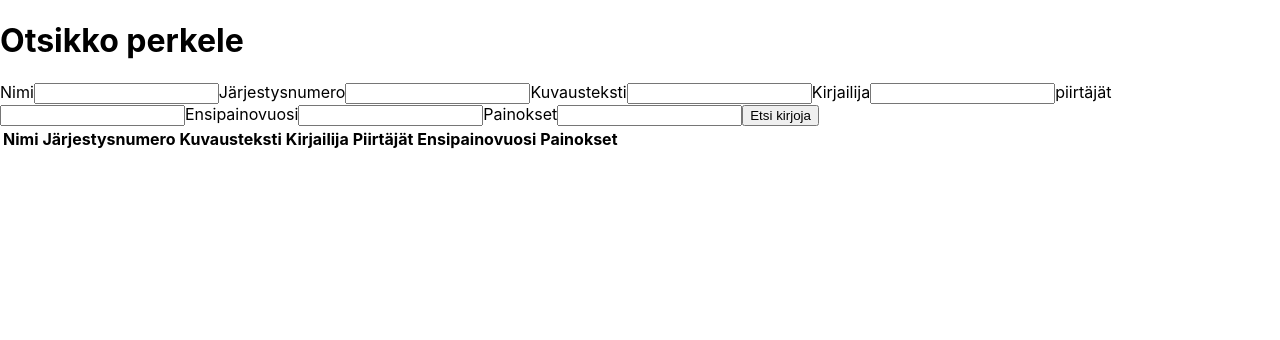
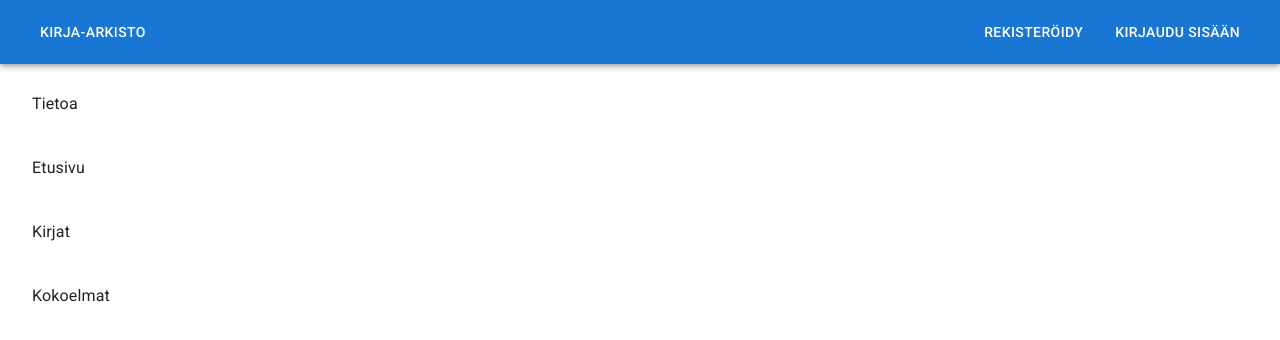
Before and after one commit to Jonpaavo/OT2, a React (Create React App) app in the folder app/: page / in a window 1280 px wide. Shown: the top 340 px of the page. Built offline with nearby package versions, Linux system fonts and the light colour scheme.

Commit message:
Kikkailuja

```diff
--- a/app/package.json
+++ b/app/package.json
@@ -3,6 +3,10 @@
   "version": "0.1.0",
   "private": true,
   "dependencies": {
+    "@emotion/react": "^11.10.6",
+    "@emotion/styled": "^11.10.6",
+    "@fontsource/roboto": "^4.5.8",
+    "@mui/material": "^5.11.11",
     "@testing-library/jest-dom": "^5.16.5",
     "@testing-library/react": "^13.4.0",
     "@testing-library/user-event": "^13.5.0",
--- a/app/public/index.html
+++ b/app/public/index.html
@@ -24,6 +24,9 @@
       work correctly both with client-side routing and a non-root public URL.
       Learn how to configure a non-root public URL by running `npm run build`.
     -->
+    <link rel="stylesheet" href="https://fonts.googleapis.com/css?family=Roboto:300,400,500,700&display=swap"/>
+
+
     <title>React App</title>
   </head>
   <body>
--- a/app/src/Main.js
+++ b/app/src/Main.js
@@ -1,7 +1,12 @@
-import { useEffect, useInsertionEffect, useState } from "react"
+import { useEffect, useInsertionEffect, useState } from "react";
+import {Typography,AppBar,CssBaseline,Toolbar,Container,Box,Link,Button,List,
+     ListItem, ListItemButton, ListItemText, Grid, TableHead,Table, TableBody, TextField, Dialog,DialogActions,DialogContent,DialogContentText,
+    DialogTitle} from '@mui/material';
+
 
 const Kokeilu = () => {
 
+    //Kirjan hakujutut
     const [haeQuery,setHaeQuery] = useState("");
     const [tableTiedot,setTableTiedot] = useState([]);
     const [haeNimi,setHaeNimi] = useState("");
@@ -13,10 +18,63 @@ const Kokeilu = () => {
     const [haePainokset,setHaePainokset] = useState("");
     const [laskuri,setLaskuri] = useState(0);
 
+    //Kirjasarjan hakujutut
+    const [haeKirjaSarja,setHaeKirjaSarja] = useState("");
+    const [kirjaSarjaTable,setKirjaSarjaTable] = useState([]);
+    const [kirjaSarjaLaskuri,setKirjaSarjaLaskuri] = useState(0);
+
+    //Hookit
+    const [naytaTable,setNaytaTable] = useState(false);
+    const [naytaEtusivu,setNaytaEtusivu] = useState(false);
+    const [naytaTiedot,setNaytaTiedot] = useState(false);
+    const [naytaKokoelmat,setNaytaKokoelmat] = useState(false);
+
+    //Kirjautumis jutut
+    const [kirjaudu,setKirjaudu] = useState(false);
+
+    //Rekisteröitymis jutut
+    const [rekisteroidy,setRekisteroidy] = useState(false);
+
+
+
+    const handleKirjautuminen = () => {
+        setKirjaudu(true);
+    };
+
+    const handleUlosKirjautuminen = () => {
+        setKirjaudu(false);
+    }
+
+    const handleRekisteroityminen = () => {
+        setRekisteroidy(true);
+    };
+
+    const handleUlosRekisteroityminen = () => {
+        setRekisteroidy(false);
+    }
 
     const handleSubmit = (event) => {
         event.preventDefault();
     }
+
+    useEffect( () => {
+
+        const haeKirjaSarja = async () => {
+
+            let response = await fetch("http://localhost:3004/kirjasarja");
+
+            let c = await response.json();
+
+            setKirjaSarjaTable(c);
+
+
+        }
+
+        if (kirjaSarjaLaskuri > 0) {
+            haeKirjaSarja();
+        }
+
+    },[kirjaSarjaLaskuri]);
 
 
     useEffect( () => {
@@ -57,6 +115,11 @@ const Kokeilu = () => {
         setLaskuri(laskuri + 1);
     }
 
+    const handleKokoelmaFetch = () => {
+
+        setKirjaSarjaLaskuri(kirjaSarjaLaskuri + 1);
+    }
+
 
     const data = tableTiedot.map( (item,index) => {
         return (
@@ -72,72 +135,178 @@ const Kokeilu = () => {
         );
     });
 
+    const kokoelmaData = kirjaSarjaTable.map( (item,index) => {
+
+        return (
+
+            <tr key={index}>
+                <td><Link href="#" color="inherit" onClick={() => {setNaytaKokoelmat(false)}}>{item.kirjasarja}</Link></td>
+            </tr>
+        );
+
+    });
+
 
     return (
 
-        <div>
+        <>
+            <CssBaseline />
+            <AppBar position="relative">
+                <Toolbar>
+                    <Box display='flex' flexGrow={1}>
+                        <Button variant="h6" href="#" component={Link} >Kirja-arkisto</Button>
+                    </Box>
+                    <Button variant="h6" href="#" component={Link} onClick={handleRekisteroityminen} >Rekisteröidy</Button>
+                    <Button variant="h6" href="#" component={Link} onClick={handleKirjautuminen} >Kirjaudu sisään</Button>
 
-            <h1>Otsikko perkele</h1>
+                    <Dialog open={kirjaudu} onClose={handleUlosKirjautuminen}>
+                        <DialogTitle>Kirjaudu sisään</DialogTitle>
+                        <DialogContent>
+                            <DialogContentText>
+                                Ole hyvä ja kirjaudu sisään
+                            </DialogContentText>
+                            <TextField
+                             autoFocus
+                             margin="dense"
+                             id="name"
+                             label="Käyttäjänimi"
+                             type="username"
+                             fullWidth
+                             variant="standard">
+                            </TextField>
+                            <TextField
+                            autoFocus
+                            margin="dense"
+                            id="password"
+                            label="Salasana"
+                            type="password"
+                            fullWidth
+                            variant="standard">
+                            </TextField>
+                        </DialogContent>
+                        <DialogActions>
+                            <Button onClick={handleUlosKirjautuminen}>Poistu</Button>
+                            <Button onClick={handleUlosKirjautuminen}>Kirjaudu</Button>
+                        </DialogActions>
+
+                    </Dialog>
+
+                    <Dialog open={rekisteroidy} onClose={handleUlosRekisteroityminen}>
+                        <DialogTitle>Rekisteröidy</DialogTitle>
+                        <DialogContent>
+                            <DialogContentText>
+                                Ole hyvä ja Rekisteröidy
+                            </DialogContentText>
+                            <TextField
+                             autoFocus
+                             margin="dense"
+                             id="name"
+                             label="Käyttäjänimi"
+                             type="username"
+                             fullWidth
+                             variant="standard">
+                            </TextField>
+                            <TextField
+                            autoFocus
+                            margin="dense"
+                            id="password"
+                            label="Salasana"
+                            type="password"
+                            fullWidth
+                            variant="standard">
+                            </TextField>
+                        </DialogContent>
+                        <DialogActions>
+                            <Button onClick={handleUlosRekisteroityminen}>Poistu</Button>
+                            <Button onClick={handleUlosRekisteroityminen}>Rekisteröidy</Button>
+                        </DialogActions>
+
+                    </Dialog>
+                </Toolbar>
+            </AppBar>
+
+            <Grid container>
+                <Grid item xs={6} md={3} lg={2} >
+                    <Box >
+
+                        <List sx={{ width: 150, background: ""}}>
+                            <ListItem onClick={() => {setNaytaTiedot(prev => !prev) ; setNaytaEtusivu(false) ; setNaytaTable(false) ; setNaytaKokoelmat(false)}}>
+                                <ListItemButton>
+                                    <ListItemText primary="Tietoa"></ListItemText>
+                                </ListItemButton>
+                            </ListItem>
+                            <ListItem onClick={() => {setNaytaEtusivu(prev => !prev) ; setNaytaTable(false) ; setNaytaTiedot(false) ; setNaytaKokoelmat(false)}}>
+                                <ListItemButton>
+                                    <ListItemText primary="Etusivu"></ListItemText>
+                                </ListItemButton>
+                            </ListItem>
+                            <ListItem onClick={() => {setNaytaTable(prev => !prev); handleFetch() ; setNaytaEtusivu(false) ; setNaytaTiedot(false) ; setNaytaKokoelmat(false)}}>
+                                <ListItemButton>
+                                    <ListItemText primary="Kirjat"></ListItemText>
+                                </ListItemButton>
+                            </ListItem>
+                            <ListItem onClick={() => {setNaytaKokoelmat(prev => !prev) ; setNaytaTiedot(false) ; setNaytaEtusivu(false) ; setNaytaTable(false) ; handleKokoelmaFetch()}}>
+                                <ListItemButton>
+                                    <ListItemText primary="Kokoelmat"></ListItemText>
+                                </ListItemButton>
+                            </ListItem>
+                        </List>
+
+                    </Box>
+                </Grid>
+
+                <Grid item xs={6} md={9} lg={9}>
+
+                    { naytaTiedot && <Container sx={{bgcolor: "violet", height: "100vh"}}>
+
+                        <Typography variant="h6" align="center">Tämä on tiedot</Typography>
 
 
-            <form onSubmit={(e) => handleSubmit(e)}>
 
-                <label>
-                    Nimi
-                    <input type="text" onChange={(e) => setHaeNimi(e.target.value)}></input>
-                </label>
+                    </Container>}
 
-                <label>
-                    Järjestysnumero
-                    <input type="text" onChange={(e) => setHaeJarjestysnumero(e.target.value)}></input>
-                </label>
+                    { naytaEtusivu && <Container sx={{bgcolor: "blue", height: "100vh"}}>
 
-                <label>
-                    Kuvausteksti
-                    <input type="text" onChange={(e) => setHaeKuvausteksti(e.target.value)}></input>
-                </label>
+                        <Typography variant="h6" align="center">Tämä on etusivu</Typography>
 
-                <label>
-                     Kirjailija
-                    <input type="text" onChange={(e) => setHaeKirjailija(e.target.value)}></input>
-                </label>
 
-                <label>
-                    piirtäjät
-                    <input type="text" onChange={(e) => setHaePiirtajat(e.target.value)}></input>
-                </label>
 
-                <label>
-                    Ensipainovuosi
-                    <input type="text" onChange={(e) => setHaeEnsipainovuosi(e.target.value)}></input>
-                </label>
+                    </Container>}
 
-                <label>
-                    Painokset
-                    <input type="text" onChange={(e) => setHaePainokset(e.target.value)}></input>
-                </label>
 
-                <button onClick={() => {handleFetch()}}>Etsi kirjoja</button>
-            </form>
 
-            <table>
-                <thead>
-                    <tr>
-                        <th>Nimi</th>
-                        <th>Järjestysnumero</th>
-                        <th>Kuvausteksti</th>
-                        <th>Kirjailija</th>
-                        <th>Piirtäjät</th>
-                        <th>Ensipainovuosi</th>
-                        <th>Painokset</th>
-                    </tr>
-                </thead>
-                 <tbody>
-                    {data}
-                </tbody>
-            </table>
+                    { naytaTable && <Container sx={{bgcolor: "tomato", height: "100vh"}}>
 
-        </div>
+                        <Typography variant="subtitle1" align="center">Kaikki kirjat</Typography>
+
+
+                        <Table>
+                            <TableHead>Nimi</TableHead>
+                            <TableBody>{data}</TableBody>
+                        </Table>
+
+
+                    </Container>}
+
+                    { naytaKokoelmat && <Container sx={{bgcolor: "green", height: "100vh"}}>
+
+                        <Typography variant="h6" align="center">Kokoelmat</Typography>
+
+                        <Table>
+                            <TableHead>Nimi</TableHead>
+                            <TableBody>{kokoelmaData}</TableBody>
+                        </Table>
+
+                    </Container>}
+
+
+
+                </Grid>
+
+            </Grid>
+
+
+        </>
     )
 }
 
```
Also changed, not shown: app/serveri.js (+23 -0 lines), 1 other file (tests, documents, lock files or other folders).
